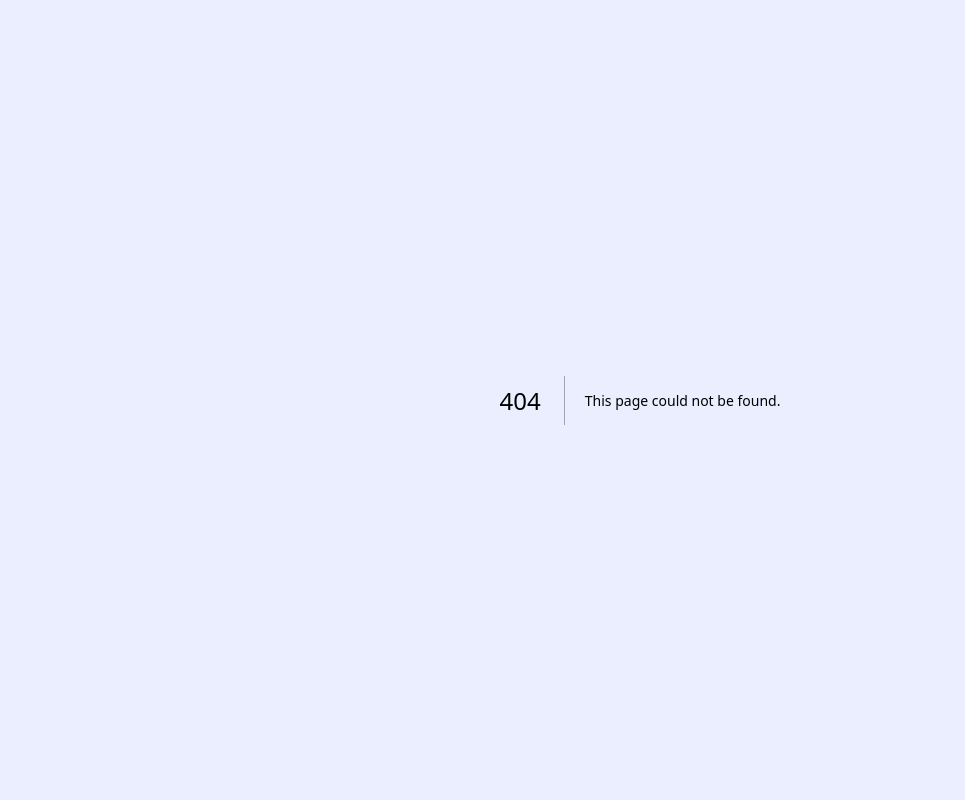
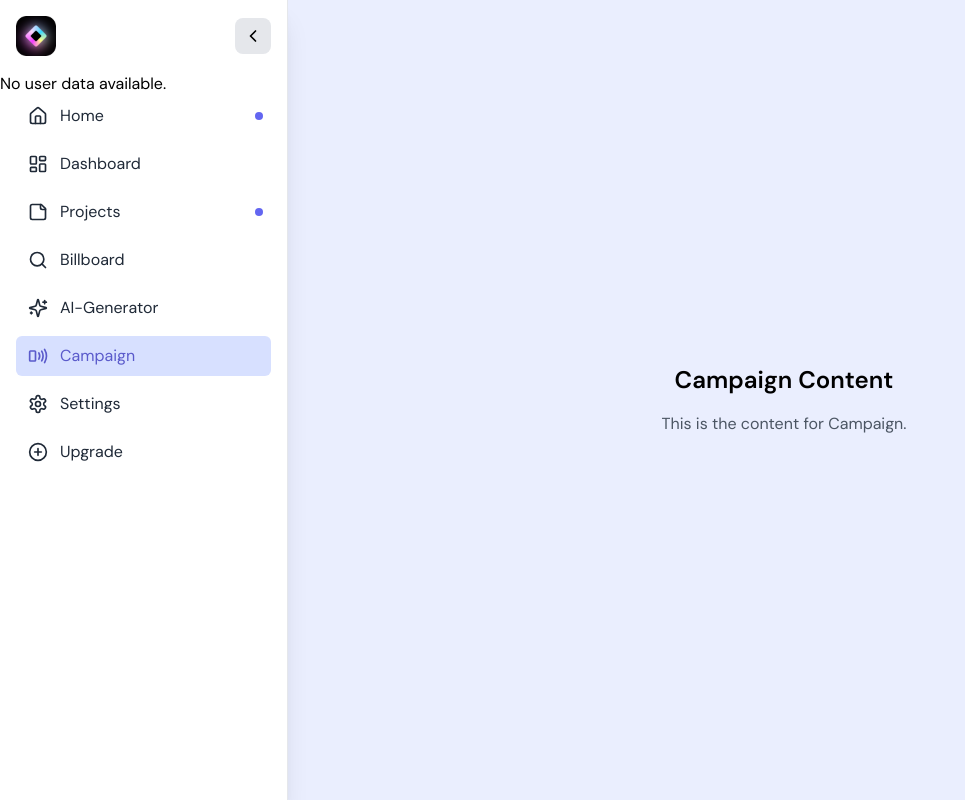
Before and after one commit to salemhe/saas-application, a Next.js app: page /campaign in a window 1280 px wide. Before the commit this address had no page. Shown: the whole page, without its empty margins (0-965 px from the left). Built offline with nearby package versions, Linux system fonts and the light colour scheme; no server answers; the database is empty; sample sign-in values are in the browser's storage.

Commit message:
updated sidebar

```diff
--- /dev/null
+++ b/src/app/ai-generator/page.tsx
@@ -0,0 +1,47 @@
+"use client";
+
+import { useEffect, useState } from "react";
+import { useRouter } from "next/navigation";
+import { onAuthStateChanged } from "firebase/auth";
+import { auth } from "../../../firebase";
+import Sidebar from "@/components/Sidebar"
+
+
+function Page() {
+   const [authenticated, setAuthenticated] = useState(false);
+  const router = useRouter();
+
+  useEffect(() => {
+    const unsubscribe = onAuthStateChanged(auth, (user) => {
+      if (user) {
+        setAuthenticated(true); // User is logged in
+      } else {
+        setAuthenticated(false); // User is not logged in
+        router.push("/auth?mode=login"); // Redirect to login page
+      }
+    });
+
+    // Cleanup subscription on unmount
+    return () => unsubscribe();
+  }, [router]);
+
+
+
+  if (!authenticated) {
+    return null; // Avoid rendering the component until redirection completes
+  }
+  return (
+    <div className="flex h-screen">
+      <Sidebar />
+      <main className="flex-1 p-6 flex justify-center items-center">
+        <div className="max-w-4xl w-full mx-auto text-center">
+          {/* Billboard Content goes here */}
+          <h1 className="text-2xl font-semibold">AI-Generator Content</h1>
+          <p className="mt-4 text-gray-600">This is the content for ai-generator.</p>
+        </div>
+      </main>
+    </div>
+  )
+}
+
+export default Page
--- /dev/null
+++ b/src/app/billboard/page.tsx
@@ -0,0 +1,54 @@
+"use client";
+
+import { useEffect, useState } from "react";
+import { useRouter } from "next/navigation";
+import { onAuthStateChanged } from "firebase/auth";
+import { auth } from "../../../firebase";
+import Sidebar from "@/components/Sidebar";
+
+function Page() {
+  const [authenticated, setAuthenticated] = useState(false);
+  const [loading, setLoading] = useState(true); // Track loading state
+  const router = useRouter();
+
+  useEffect(() => {
+    const unsubscribe = onAuthStateChanged(auth, (user) => {
+      if (user) {
+        setAuthenticated(true); // User is logged in
+      } else {
+        setAuthenticated(false); // User is not logged in
+        router.push("/auth?mode=login"); // Redirect to login page
+      }
+    });
+
+    // Cleanup subscription on unmount
+    return () => unsubscribe();
+  }, [router]);
+
+  // Simulate loader timeout for 3 seconds before content renders
+  useEffect(() => {
+    if (authenticated) {
+      setTimeout(() => {
+        setLoading(false);  // Hide loader after 3 seconds
+      }, 2000);
+    }
+  }, [authenticated]);
+
+  return (
+    <div className="flex h-screen">
+      <Sidebar />
+      <main className="flex-1 p-6 flex justify-center items-center">
+        {loading ? (
+          <div className="w-16 h-16 border-4 border-dashed border-blue-500 animate-spin border-t-transparent rounded-full"></div>
+        ) : (
+          <div className="max-w-4xl w-full mx-auto text-center">
+            <h1 className="text-2xl font-semibold">Billboard Content</h1>
+            <p className="mt-4 text-gray-600">This is the content for billboard.</p>
+          </div>
+        )}
+      </main>
+    </div>
+  );
+}
+
+export default Page;
--- /dev/null
+++ b/src/app/campaign/page.tsx
@@ -0,0 +1,54 @@
+"use client";
+
+import { useEffect, useState } from "react";
+import { useRouter } from "next/navigation";
+import { onAuthStateChanged } from "firebase/auth";
+import { auth } from "../../../firebase";
+import Sidebar from "@/components/Sidebar";
+
+function Page() {
+  const [authenticated, setAuthenticated] = useState(false);
+  const [loading, setLoading] = useState(true); // Track loading state
+  const router = useRouter();
+
+  useEffect(() => {
+    const unsubscribe = onAuthStateChanged(auth, (user) => {
+      if (user) {
+        setAuthenticated(true); // User is logged in
+      } else {
+        setAuthenticated(false); // User is not logged in
+        router.push("/auth?mode=login"); // Redirect to login page
+      }
+    });
+
+    // Cleanup subscription on unmount
+    return () => unsubscribe();
+  }, [router]);
+
+  // Simulate loader timeout for 3 seconds before content renders
+  useEffect(() => {
+    if (authenticated) {
+      setTimeout(() => {
+        setLoading(false);  // Hide loader after 3 seconds
+      }, 2000);
+    }
+  }, [authenticated]);
+
+  return (
+    <div className="flex h-screen">
+      <Sidebar />
+      <main className="flex-1 p-6 flex justify-center items-center">
+        {loading ? (
+          <div className="w-16 h-16 border-4 border-dashed border-blue-500 animate-spin border-t-transparent rounded-full"></div>
+        ) : (
+          <div className="max-w-4xl w-full mx-auto text-center">
+            <h1 className="text-2xl font-semibold">Campaign Content</h1>
+            <p className="mt-4 text-gray-600">This is the content for Campaign.</p>
+          </div>
+        )}
+      </main>
+    </div>
+  );
+}
+
+export default Page;
--- a/src/app/dashboard/page.tsx
+++ b/src/app/dashboard/page.tsx
@@ -6,8 +6,9 @@ import { onAuthStateChanged } from "firebase/auth";
 import { auth } from "../../../firebase";
 import Sidebar from "@/components/Sidebar";
 
-export default function Dashboard() {
+function Page() {
   const [authenticated, setAuthenticated] = useState(false);
+  const [loading, setLoading] = useState(true); // Track loading state
   const router = useRouter();
 
   useEffect(() => {
@@ -16,7 +17,7 @@ export default function Dashboard() {
         setAuthenticated(true); // User is logged in
       } else {
         setAuthenticated(false); // User is not logged in
-        router.push("/auth?mode=login"); // Redirect to login page
+        router.push("/auth?mode=login");
       }
     });
 
@@ -24,16 +25,31 @@ export default function Dashboard() {
     return () => unsubscribe();
   }, [router]);
 
-
-
-  if (!authenticated) {
-    return null; // Avoid rendering the component until redirection completes
-  }
+  //loader timeout for 3 seconds before content renders
+  useEffect(() => {
+    if (authenticated) {
+      setTimeout(() => {
+        setLoading(false);
+      }, 2000);
+    }
+  }, [authenticated]);
 
   return (
-    <div className="flex">
+    <div className="flex h-screen">
       <Sidebar />
-      <main className="flex-1 p-6">Content goes here</main>
+      <main className="flex-1 p-6 flex justify-center items-center">
+        {loading ? (
+          <div className="w-16 h-16 border-4 border-dashed border-blue-500 animate-spin border-t-transparent rounded-full"></div>
+        ) : (
+
+          <div className="max-w-4xl w-full mx-auto text-center">
+            <h1 className="text-2xl font-semibold">Dashboard Content</h1>
+            <p className="mt-4 text-gray-600">This is the content for Dashboard.</p>
+          </div>
+        )}
+      </main>
     </div>
   );
 }
+
+export default Page;
--- a/src/app/projects/page.tsx
+++ b/src/app/projects/page.tsx
@@ -4,11 +4,11 @@ import { useEffect, useState } from "react";
 import { useRouter } from "next/navigation";
 import { onAuthStateChanged } from "firebase/auth";
 import { auth } from "../../../firebase";
-import Sidebar from "@/components/Sidebar"
-
+import Sidebar from "@/components/Sidebar";
 
 function Page() {
-   const [authenticated, setAuthenticated] = useState(false);
+  const [authenticated, setAuthenticated] = useState(false);
+  const [loading, setLoading] = useState(true); // Track loading state
   const router = useRouter();
 
   useEffect(() => {
@@ -25,16 +25,30 @@ function Page() {
     return () => unsubscribe();
   }, [router]);
 
+  // Simulate loader timeout for 3 seconds before content renders
+  useEffect(() => {
+    if (authenticated) {
+      setTimeout(() => {
+        setLoading(false);  // Hide loader after 3 seconds
+      }, 2000);
+    }
+  }, [authenticated]);
 
-
-  if (!authenticated) {
-    return null; // Avoid rendering the component until redirection completes
-  }
   return (
-    <div>
-      <Sidebar/>
+    <div className="flex h-screen">
+      <Sidebar />
+      <main className="flex-1 p-6 flex justify-center items-center">
+        {loading ? (
+          <div className="w-16 h-16 border-4 border-dashed border-blue-500 animate-spin border-t-transparent rounded-full"></div>
+        ) : (
+          <div className="max-w-4xl w-full mx-auto text-center">
+            <h1 className="text-2xl font-semibold">Projects Content</h1>
+            <p className="mt-4 text-gray-600">This is the content for projects.</p>
+          </div>
+        )}
+      </main>
     </div>
-  )
+  );
 }
 
-export default Page
+export default Page;
--- a/src/app/reporting/page.tsx
+++ /dev/null
@@ -1,40 +0,0 @@
-"use client";
-
-import { useEffect, useState } from "react";
-import { useRouter } from "next/navigation";
-import { onAuthStateChanged } from "firebase/auth";
-import { auth } from "../../../firebase";
-import Sidebar from "@/components/Sidebar"
-
-
-function Page() {
-   const [authenticated, setAuthenticated] = useState(false);
-  const router = useRouter();
-
-  useEffect(() => {
-    const unsubscribe = onAuthStateChanged(auth, (user) => {
-      if (user) {
-        setAuthenticated(true); // User is logged in
-      } else {
-        setAuthenticated(false); // User is not logged in
-        router.push("/auth?mode=login"); // Redirect to login page
-      }
-    });
-
-    // Cleanup subscription on unmount
-    return () => unsubscribe();
-  }, [router]);
-
-
-
-  if (!authenticated) {
-    return null; // Avoid rendering the component until redirection completes
-  }
-  return (
-    <div>
-      <Sidebar/>
-    </div>
-  )
-}
-
-export default Page
--- a/src/app/tasks/page.tsx
+++ /dev/null
@@ -1,40 +0,0 @@
-"use client";
-
-import { useEffect, useState } from "react";
-import { useRouter } from "next/navigation";
-import { onAuthStateChanged } from "firebase/auth";
-import { auth } from "../../../firebase";
-import Sidebar from "@/components/Sidebar"
-
-
-function Page() {
-   const [authenticated, setAuthenticated] = useState(false);
-  const router = useRouter();
-
-  useEffect(() => {
-    const unsubscribe = onAuthStateChanged(auth, (user) => {
-      if (user) {
-        setAuthenticated(true); // User is logged in
-      } else {
-        setAuthenticated(false); // User is not logged in
-        router.push("/auth?mode=login"); // Redirect to login page
-      }
-    });
-
-    // Cleanup subscription on unmount
-    return () => unsubscribe();
-  }, [router]);
-
-
-
-  if (!authenticated) {
-    return null; // Avoid rendering the component until redirection completes
-  }
-  return (
-    <div>
-      <Sidebar/>
-    </div>
-  )
-}
-
-export default Page
--- a/src/app/upgrade/page.tsx
+++ b/src/app/upgrade/page.tsx
@@ -4,11 +4,11 @@ import { useEffect, useState } from "react";
 import { useRouter } from "next/navigation";
 import { onAuthStateChanged } from "firebase/auth";
 import { auth } from "../../../firebase";
-import Sidebar from "@/components/Sidebar"
-
+import Sidebar from "@/components/Sidebar";
 
 function Page() {
-   const [authenticated, setAuthenticated] = useState(false);
+  const [authenticated, setAuthenticated] = useState(false);
+  const [loading, setLoading] = useState(true); // Track loading state
   const router = useRouter();
 
   useEffect(() => {
@@ -25,16 +25,30 @@ function Page() {
     return () => unsubscribe();
   }, [router]);
 
+  // Simulate loader timeout for 3 seconds before content renders
+  useEffect(() => {
+    if (authenticated) {
+      setTimeout(() => {
+        setLoading(false);  // Hide loader after 3 seconds
+      }, 2000);
+    }
+  }, [authenticated]);
 
-
-  if (!authenticated) {
-    return null; // Avoid rendering the component until redirection completes
-  }
   return (
-    <div>
-      <Sidebar/>
+    <div className="flex h-screen">
+      <Sidebar />
+      <main className="flex-1 p-6 flex justify-center items-center">
+        {loading ? (
+          <div className="w-16 h-16 border-4 border-dashed border-blue-500 animate-spin border-t-transparent rounded-full"></div>
+        ) : (
+          <div className="max-w-4xl w-full mx-auto text-center">
+            <h1 className="text-2xl font-semibold">Upgrade Content</h1>
+            <p className="mt-4 text-gray-600">This is the content for Upgrade.</p>
+          </div>
+        )}
+      </main>
     </div>
-  )
+  );
 }
 
-export default Page
+export default Page;
--- a/src/components/Sidebar.tsx
+++ b/src/components/Sidebar.tsx
@@ -6,15 +6,15 @@ import {
   Home,
   LayoutDashboard,
   StickyNote,
-  Calendar,
-  Layers,
-  Flag,
-  Settings,
+  Search,
+  Sparkles,
+  SmartphoneNfc,
   ChevronLeft,
   ChevronRight,
   MoreVertical,
   PlusCircle,
   LogOut,
+  Settings,
 } from "lucide-react";
 
 import Logo from "@/assets/logosaas.png";
@@ -28,19 +28,20 @@ const SidebarContext = createContext<{ expanded: boolean } | undefined>(undefine
 
 const menuItems = [
   { icon: <Home size={20} />, text: "Home", href: "/", alert: true },
-  { icon: <LayoutDashboard size={20} />, text: "Dashboard", href: "/dashboard", active: true },
+  { icon: <LayoutDashboard size={20} />, text: "Dashboard", href: "/dashboard" },
   { icon: <StickyNote size={20} />, text: "Projects", href: "/projects", alert: true },
-  { icon: <Calendar size={20} />, text: "Calendar", href: "/calendar" },
-  { icon: <Layers size={20} />, text: "Tasks", href: "/tasks" },
-  { icon: <Flag size={20} />, text: "Reporting", href: "/reporting" },
+  { icon: <Search size={20} />, text: "Billboard", href: "/billboard" },
+  { icon: <Sparkles size={20} />, text: "AI-Generator", href: "/ai-generator" },
+  { icon: <SmartphoneNfc size={20} />, text: "Campaign", href: "/campaign" },
   { icon: <Settings size={20} />, text: "Settings", href: "/settings" },
   { icon: <PlusCircle size={20} />, text: "Upgrade", href: "/upgrade" },
 ];
 
 const Sidebar = () => {
   const [expanded, setExpanded] = useState(true);
-  const [userData, setUserData] = useState<any>(null); // State to store user data
+  const [userData, setUserData] = useState<any>(null);
   const [loading, setLoading] = useState(true);
+
   const fetchUserData = async (uid: string) => {
     try {
       setLoading(true);
@@ -53,64 +54,63 @@ const Sidebar = () => {
     } catch (error) {
       console.error("Error fetching user data:", error);
     } finally {
-      setLoading(false); // Stop loading regardless of success/failure
+      setLoading(false);
     }
   };
 
   useEffect(() => {
     const unsubscribe = auth.onAuthStateChanged((user) => {
       if (user) {
-        console.log("User is signed in:", user);
-        fetchUserData(user.uid); // Fetch user data with correct UID
+        fetchUserData(user.uid);
       } else {
-        console.log("No user is signed in.");
-        setUserData(null); // Clear state if no user
+        setUserData(null);
       }
     });
 
-    return () => unsubscribe(); // Cleanup listener
+    return () => unsubscribe();
   }, []);
 
   const [dropdownOpen, setDropdownOpen] = useState(false);
-  const router = useRouter()
+  const router = useRouter();
 
   const handleLogout = async () => {
     try {
       await signOut(auth);
-      console.log("User signed out successfully.");
-      router.push("/")
-      // Redirect to login page or show a logout confirmation
+      router.push("/");
     } catch (error) {
       console.error("Error signing out:", error);
     }
   };
+
   return (
     <SidebarContext.Provider value={{ expanded }}>
-      <aside className={`h-screen transition-all duration-300 z-10  fixed md:static flex flex-col bg-white shadow-sm border-r`}>
-        <div className="p-4 flex justify-between items-center">
-          <Image src={Logo} alt="SaaS Logo" height={40} width={40} />
+      <aside
+        className={`h-screen ${expanded ? "w-72" : "w-20"} transition-all duration-300 z-10 fixed md:static flex flex-col bg-white text-black shadow-xl border-r`}
+      >
+        {/* Sidebar Header */}
+        <div className="p-4 flex items-center justify-between">
+          <div className="flex items-center">
+            {/* Logo with hover effect */}
+            {expanded && <Image src={Logo} alt="Logo" height={40} width={40} />}
+          </div>
+          {/* Toggle Button */}
           <button
             onClick={() => setExpanded((prev) => !prev)}
-            className="p-2 rounded-lg bg-gray-50 hover:bg-gray-100"
+            className="p-2 rounded-lg bg-gray-200 hover:bg-gray-300"
             aria-label="Toggle Sidebar"
           >
-            {expanded ? <ChevronLeft /> : <ChevronRight />}
+            {expanded ? <ChevronLeft size={20} /> : <ChevronRight size={20} />}
           </button>
         </div>
 
-        <nav className="flex-1 px-3 space-y-1">
-          {menuItems.map((item) => (
-            <SidebarItem key={item.text} {...item} />
-          ))}
-        </nav>
-        {/* {auth.currentUser && (
-          <UserProfile userData={userData} expanded={expanded} />
-        )} */}
-
+        {/* Profile Section */}
         {loading ? (
           <p>Loading user data...</p>
         ) : userData ? (
-          <div onClick={() => router.push("/profile")} className="cursor-pointer border-t p-3 flex items-center">
+          <div
+            onClick={() => router.push("/profile")}
+            className="cursor-pointer border-b p-3 flex items-center justify-between hover:bg-gray-100 transition-colors mb-4"
+          >
             {userData.profileImage ? (
               <Image
                 src={userData.profileImage}
@@ -120,7 +120,7 @@ const Sidebar = () => {
                 className="rounded-full"
               />
             ) : (
-              <div className="bg-gray-300 w-10 h-10 rounded-full flex items-center justify-center">
+              <div className="bg-gray-500 w-10 h-10 rounded-full flex items-center justify-center">
                 <span className="text-white font-bold">
                   {userData.name?.charAt(0).toUpperCase() || "U"}
                 </span>
@@ -135,17 +135,16 @@ const Sidebar = () => {
             <div className="ml-auto relative">
               <button
                 onClick={() => setDropdownOpen((prev) => !prev)}
-                className="p-2 rounded-full hover:bg-gray-100"
+                className="p-2 rounded-full hover:bg-gray-200"
                 aria-label="Open dropdown"
               >
                 <MoreVertical size={20} />
               </button>
-
               {dropdownOpen && (
-                <div className="absolute left-0 -mt-10 ml-6 bg-white border rounded-md shadow-md z-10">
+                <div className="absolute left-0 -mt-10 ml-6 bg-white border rounded-md shadow-md z-10 w-max">
                   <button
                     onClick={handleLogout}
-                    className="flex items-center px-4 py-2 text-sm text-red-600 hover:bg-gray-50 w-full"
+                    className="flex items-center px-4 py-2 text-sm text-red-500 hover:bg-gray-200 w-full"
                   >
                     <LogOut size={16} className="mr-2" />
                     Logout
@@ -157,6 +156,13 @@ const Sidebar = () => {
         ) : (
           <p>No user data available.</p>
         )}
+
+        {/* Sidebar Menu */}
+        <nav className="flex-1 px-4 space-y-2">
+          {menuItems.map((item) => (
+            <SidebarItem key={item.text} {...item} />
+          ))}
+        </nav>
       </aside>
     </SidebarContext.Provider>
   );
@@ -166,7 +172,6 @@ interface SidebarItemProps {
   icon: React.ReactNode;
   text: string;
   href: string;
-  active?: boolean;
   alert?: boolean;
 }
 
@@ -188,16 +193,41 @@ const SidebarItem = ({ icon, text, href, alert = false }: SidebarItemProps) => {
       <li
         className={`relative flex items-center py-2 px-3 rounded-md cursor-pointer group transition-colors ${
           isActive
-            ? "bg-gradient-to-tr from-indigo-200 to-indigo-100 text-indigo-800"
-            : "hover:bg-indigo-50 text-gray-600"
-        }`}
+            ? "bg-[#d7e0ff] text-white"
+            : "hover:bg-gray-100 text-gray-800"
+        } mb-2`}
       >
-        {icon}
-        {expanded && <span className="ml-3">{text}</span>}
-        {alert && <span className="absolute right-2 w-2 h-2 rounded-full bg-indigo-400"></span>}
+
+        <span
+          className={`transition-colors ${
+            isActive ? "text-[#5a5acb]" : "text-gray-800"
+          }`}
+        >
+          {icon}
+        </span>
+
+        {expanded && (
+          <span
+            className={`ml-3 transition-colors ${
+              isActive ? "text-[#5a5acb]" : "text-gray-800"
+            }`}
+          >
+            {text}
+          </span>
+        )}
+
+        {!expanded && (
+          <div
+            className="absolute left-16 top-1/2 -translate-y-1/2 bg-gray-800 text-white rounded-md px-2 py-1 text-sm opacity-0 group-hover:opacity-100 transition-opacity duration-200"
+          >
+            {text}
+          </div>
+        )}
+
+        {alert && <span className="absolute right-2 w-2 h-2 rounded-full bg-indigo-500"></span>}
       </li>
     </Link>
   );
 };
 
-export default Sidebar
+export default Sidebar;
--- a/tailwind.config.ts
+++ b/tailwind.config.ts
@@ -28,7 +28,7 @@ const config: Config = {
       },
     },
   },
-  plugins: [formsPlugin], // Fixed the placement of plugins array here
+  plugins: [formsPlugin],
 };
 
 export default config;
```
Also changed, not shown: src/app/globals.css (line endings or trailing spaces).
